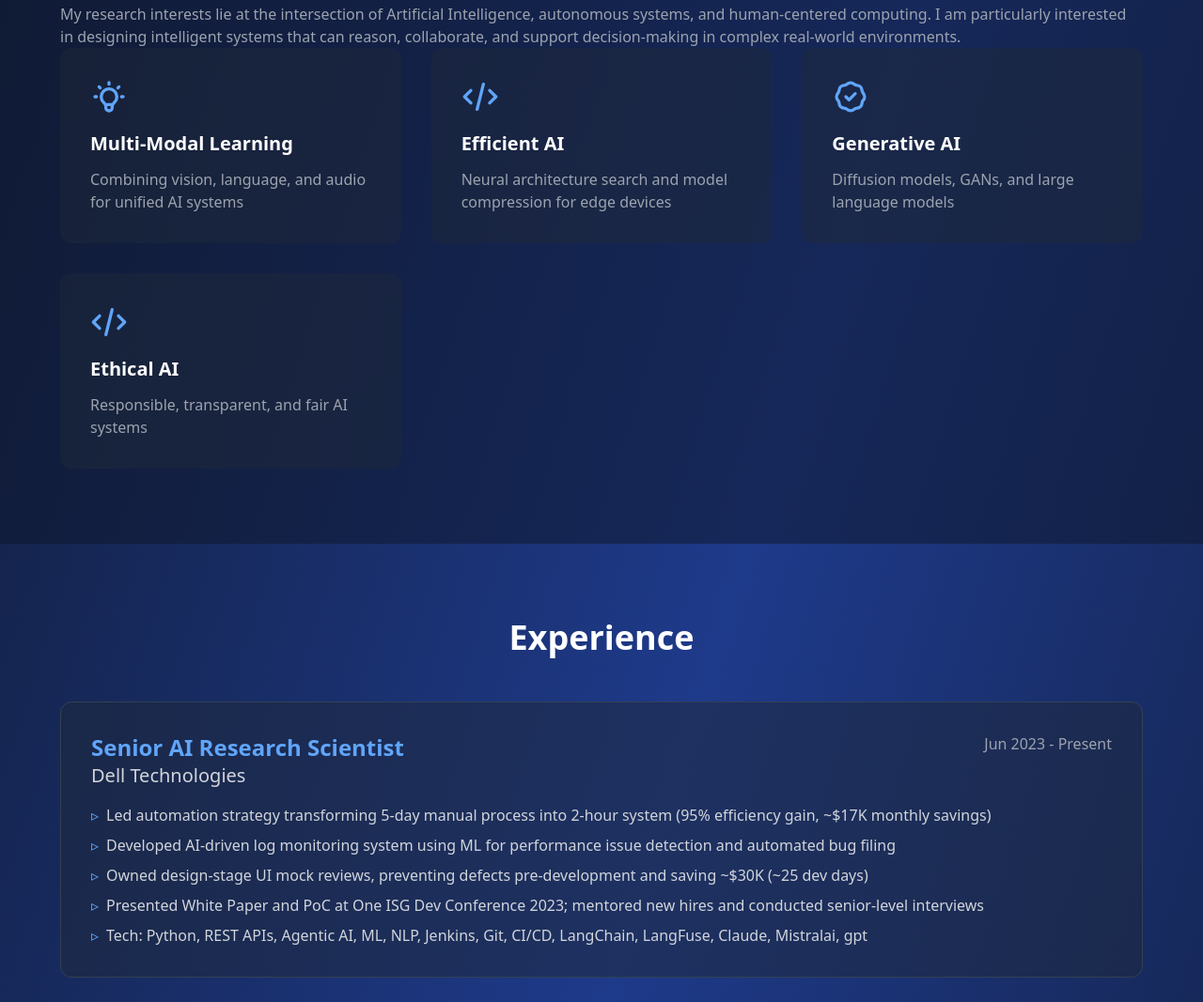
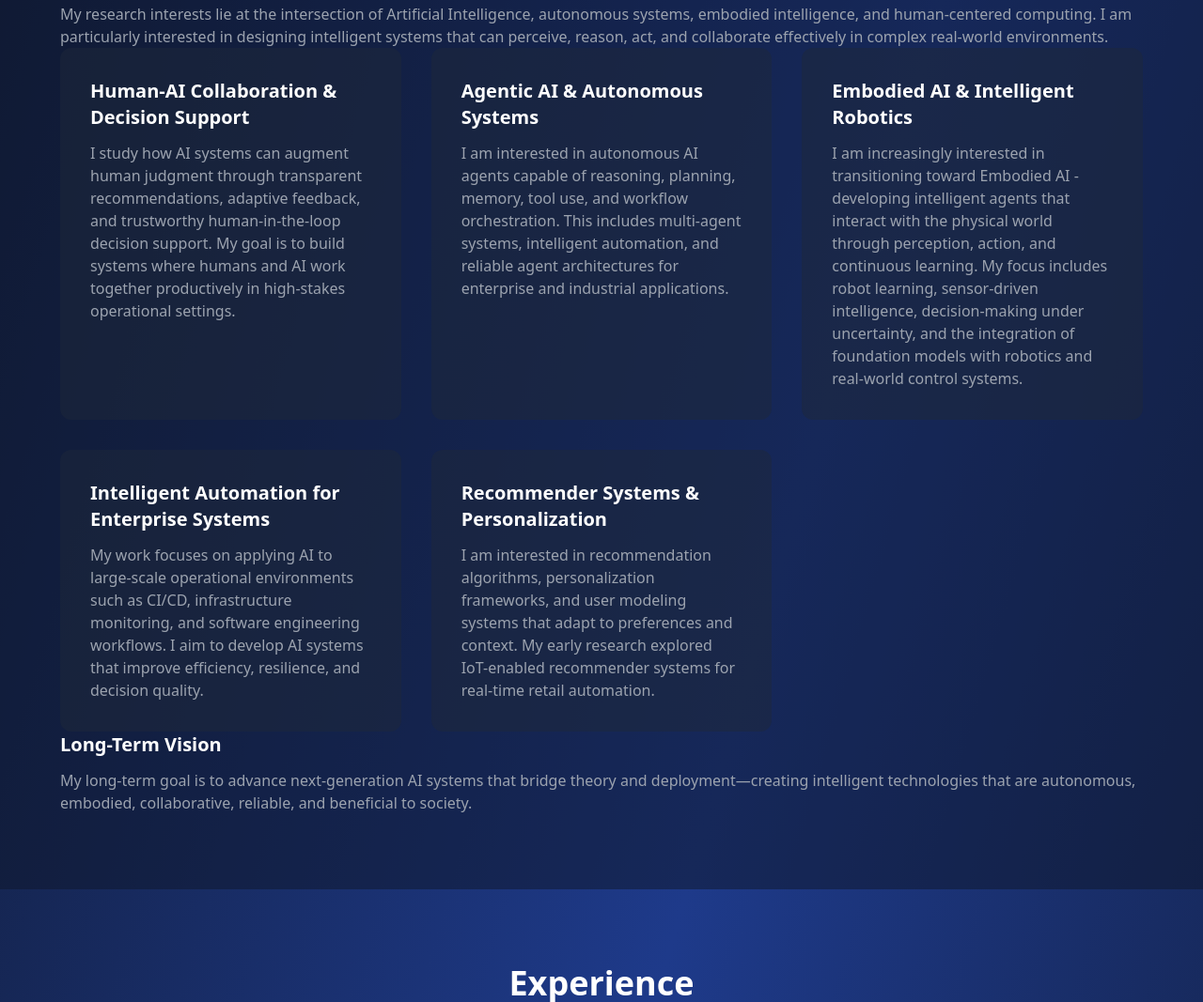
Before and after one commit to rajlakshmi-bhatt/rajlakshmi-bhatt.github.io, a plain HTML site: page index.html in a window 1280 px wide. Shown: the part 965-2032 px from the top of the page at 94% size. Drawn offline with nearby package versions, Linux system fonts and the light colour scheme.

Commit message:
Update index.html

```diff
--- a/index.html
+++ b/index.html
@@ -139,37 +139,31 @@
     <section id="research" class="py-20 px-4 bg-slate-900/50">
         <div class="max-w-6xl mx-auto">
             <h2 class="text-4xl font-bold mb-12 text-center">Research Interests</h2>
-            <p class="text-gray-400">My research interests lie at the intersection of Artificial Intelligence, autonomous systems, and human-centered computing. I am particularly interested in designing intelligent systems that can reason, collaborate, and support decision-making in complex real-world environments.</p>
+            <p class="text-gray-400">My research interests lie at the intersection of Artificial Intelligence, autonomous systems, embodied intelligence, and human-centered computing. I am particularly interested in designing intelligent systems that can perceive, reason, act, and collaborate effectively in complex real-world environments.</p>
             <div class="grid md:grid-cols-3 gap-8">
                 <div class="bg-slate-800/50 p-8 rounded-xl hover:bg-slate-800 transition-all hover:scale-105">
-                    <svg class="w-10 h-10 text-blue-400 mb-4" fill="none" stroke="currentColor" viewBox="0 0 24 24">
-                        <path stroke-linecap="round" stroke-linejoin="round" stroke-width="2" d="M9.663 17h4.673M12 3v1m6.364 1.636l-.707.707M21 12h-1M4 12H3m3.343-5.657l-.707-.707m2.828 9.9a5 5 0 117.072 0l-.548.547A3.374 3.374 0 0014 18.469V19a2 2 0 11-4 0v-.531c0-.895-.356-1.754-.988-2.386l-.548-.547z"></path>
-                    </svg>
-                    <h3 class="text-xl font-bold mb-3">Multi-Modal Learning</h3>
-                    <p class="text-gray-400">Combining vision, language, and audio for unified AI systems</p>
+                    <h3 class="text-xl font-bold mb-3">Human-AI Collaboration & Decision Support</h3>
+                    <p class="text-gray-400">I study how AI systems can augment human judgment through transparent recommendations, adaptive feedback, and trustworthy human-in-the-loop decision support. My goal is to build systems where humans and AI work together productively in high-stakes operational settings.</p>
                 </div>
                 <div class="bg-slate-800/50 p-8 rounded-xl hover:bg-slate-800 transition-all hover:scale-105">
-                    <svg class="w-10 h-10 text-blue-400 mb-4" fill="none" stroke="currentColor" viewBox="0 0 24 24">
-                        <path stroke-linecap="round" stroke-linejoin="round" stroke-width="2" d="M10 20l4-16m4 4l4 4-4 4M6 16l-4-4 4-4"></path>
-                    </svg>
-                    <h3 class="text-xl font-bold mb-3">Efficient AI</h3>
-                    <p class="text-gray-400">Neural architecture search and model compression for edge devices</p>
+                    <h3 class="text-xl font-bold mb-3">Agentic AI & Autonomous Systems</h3>
+                    <p class="text-gray-400">I am interested in autonomous AI agents capable of reasoning, planning, memory, tool use, and workflow orchestration. This includes multi-agent systems, intelligent automation, and reliable agent architectures for enterprise and industrial applications.</p>
                 </div>
                 <div class="bg-slate-800/50 p-8 rounded-xl hover:bg-slate-800 transition-all hover:scale-105">
-                    <svg class="w-10 h-10 text-blue-400 mb-4" fill="none" stroke="currentColor" viewBox="0 0 24 24">
-                        <path stroke-linecap="round" stroke-linejoin="round" stroke-width="2" d="M9 12l2 2 4-4M7.835 4.697a3.42 3.42 0 001.946-.806 3.42 3.42 0 014.438 0 3.42 3.42 0 001.946.806 3.42 3.42 0 013.138 3.138 3.42 3.42 0 00.806 1.946 3.42 3.42 0 010 4.438 3.42 3.42 0 00-.806 1.946 3.42 3.42 0 01-3.138 3.138 3.42 3.42 0 00-1.946.806 3.42 3.42 0 01-4.438 0 3.42 3.42 0 00-1.946-.806 3.42 3.42 0 01-3.138-3.138 3.42 3.42 0 00-.806-1.946 3.42 3.42 0 010-4.438 3.42 3.42 0 00.806-1.946 3.42 3.42 0 013.138-3.138z"></path>
-                    </svg>
-                    <h3 class="text-xl font-bold mb-3">Generative AI</h3>
-                    <p class="text-gray-400">Diffusion models, GANs, and large language models</p>
+                    <h3 class="text-xl font-bold mb-3">Embodied AI & Intelligent Robotics</h3>
+                     <p class="text-gray-400">I am increasingly interested in transitioning toward Embodied AI - developing intelligent agents that interact with the physical world through perception, action, and continuous learning. My focus includes robot learning, sensor-driven intelligence, decision-making under uncertainty, and the integration of foundation models with robotics and real-world control systems.</p>
                 </div>
                 <div class="bg-slate-800/50 p-8 rounded-xl hover:bg-slate-800 transition-all hover:scale-105">
-                    <svg class="w-10 h-10 text-blue-400 mb-4" fill="none" stroke="currentColor" viewBox="0 0 24 24">
-                        <path stroke-linecap="round" stroke-linejoin="round" stroke-width="2" d="M10 20l4-16m4 4l4 4-4 4M6 16l-4-4 4-4"></path>
-                    </svg>
-                    <h3 class="text-xl font-bold mb-3">Ethical AI</h3>
-                    <p class="text-gray-400">Responsible, transparent, and fair AI systems</p>
+                    <h3 class="text-xl font-bold mb-3">Intelligent Automation for Enterprise Systems</h3>
+                    <p class="text-gray-400">My work focuses on applying AI to large-scale operational environments such as CI/CD, infrastructure monitoring, and software engineering workflows. I aim to develop AI systems that improve efficiency, resilience, and decision quality.</p>
+                </div>
+                <div class="bg-slate-800/50 p-8 rounded-xl hover:bg-slate-800 transition-all hover:scale-105">
+                    <h3 class="text-xl font-bold mb-3">Recommender Systems & Personalization</h3>
+                    <p class="text-gray-400">I am interested in recommendation algorithms, personalization frameworks, and user modeling systems that adapt to preferences and context. My early research explored IoT-enabled recommender systems for real-time retail automation.</p>
                 </div>
             </div>
+            <h3 class="text-xl font-bold mb-3">Long-Term Vision</h3>
+            <p class="text-gray-400">My long-term goal is to advance next-generation AI systems that bridge theory and deployment—creating intelligent technologies that are autonomous, embodied, collaborative, reliable, and beneficial to society.</p>
         </div>
     </section>
 
```
